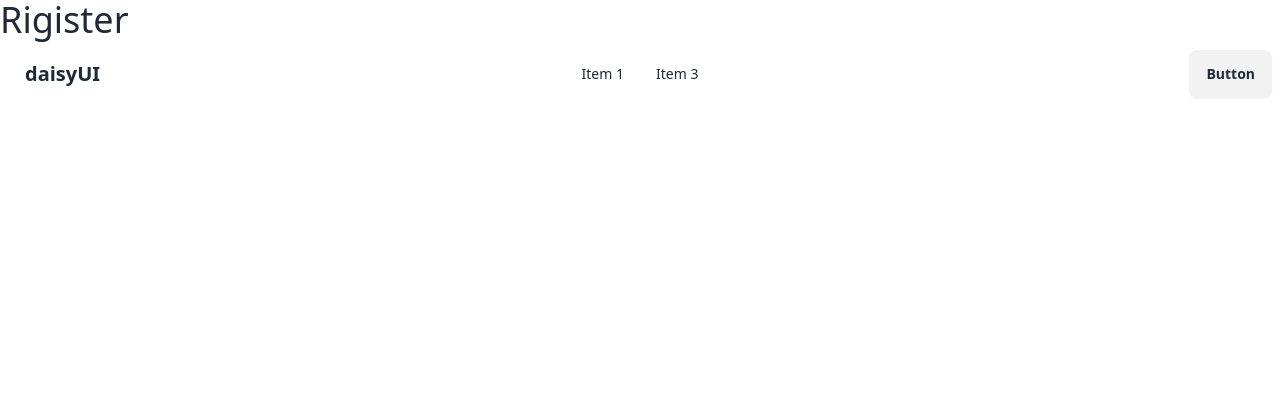
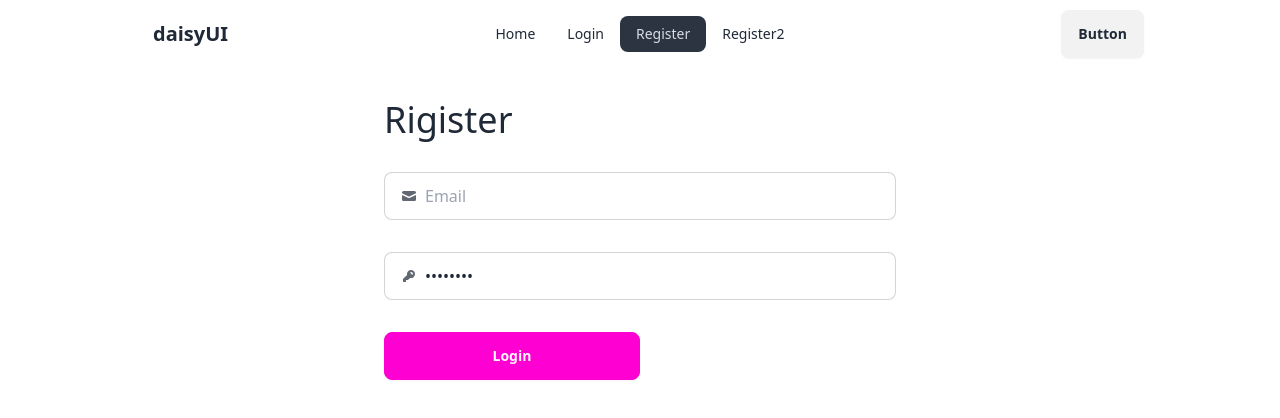
Before and after one commit to Hasan1971f/email-password-auth, a React (Vite) app: page /register in a window 1280 px wide. Shown: the top 418 px of the page. Built offline with nearby package versions, Linux system fonts and the light colour scheme.

Commit message:
added a  register form and get email data

```diff
--- a/src/Components/Header/Header.jsx
+++ b/src/Components/Header/Header.jsx
@@ -1,10 +1,14 @@
+import { NavLink } from "react-router-dom";
 
 
 const Header = () => {
 
     const links = <>
-        <li><a>Item 1</a></li>
-        <li><a>Item 3</a></li>
+        <li><NavLink to="/">Home</NavLink></li>
+        <li><NavLink to="/login">Login</NavLink></li>
+        <li><NavLink to="/register">Register</NavLink></li>
+        <li><NavLink to="/register2">Register2</NavLink></li>
+
     </>
 
     return (
--- a/src/Components/Regeter/Regester.jsx
+++ b/src/Components/Regeter/Regester.jsx
@@ -1,8 +1,44 @@
 
 const Regester = () => {
+
+    const handleRegister = (event)=>{
+      event.preventDefault()
+      console.log(event.target.email.value)
+    }
+
     return (
-        <div>
-            <h2 className="text-4xl">Rigister</h2>
+        <div className="max-w-lg mx-auto">
+            <h2 className="text-4xl my-8">Rigister</h2>
+            <form onSubmit={handleRegister}>
+                <label className="input input-bordered flex items-center gap-2 my-8">
+                    <svg
+                        xmlns="http://www.w3.org/2000/svg"
+                        viewBox="0 0 16 16"
+                        fill="currentColor"
+                        className="h-4 w-4 opacity-70">
+                        <path
+                            d="M2.5 3A1.5 1.5 0 0 0 1 4.5v.793c.026.009.051.02.076.032L7.674 8.51c.206.1.446.1.652 0l6.598-3.185A.755.755 0 0 1 15 5.293V4.5A1.5 1.5 0 0 0 13.5 3h-11Z" />
+                        <path
+                            d="M15 6.954 8.978 9.86a2.25 2.25 0 0 1-1.956 0L1 6.954V11.5A1.5 1.5 0 0 0 2.5 13h11a1.5 1.5 0 0 0 1.5-1.5V6.954Z" />
+                    </svg>
+                    <input type="email" name="email" className="grow" placeholder="Email" />
+                </label>
+                <label className="input input-bordered flex items-center gap-2 ">
+                    <svg
+                        xmlns="http://www.w3.org/2000/svg"
+                        viewBox="0 0 16 16"
+                        fill="currentColor"
+                        className="h-4 w-4 opacity-70">
+                        <path
+                            fillRule="evenodd"
+                            d="M14 6a4 4 0 0 1-4.899 3.899l-1.955 1.955a.5.5 0 0 1-.353.146H5v1.5a.5.5 0 0 1-.5.5h-2a.5.5 0 0 1-.5-.5v-2.293a.5.5 0 0 1 .146-.353l3.955-3.955A4 4 0 1 1 14 6Zm-4-2a.75.75 0 0 0 0 1.5.5.5 0 0 1 .5.5.75.75 0 0 0 1.5 0 2 2 0 0 0-2-2Z"
+                            clipRule="evenodd" />
+                    </svg>
+                    <input type="password" className="grow" value="password" />
+                </label>
+                <button className="btn btn-secondary btn-wide my-8">Login</button>
+            </form>
+
         </div>
     );
 };
--- a/src/layout/Main.jsx
+++ b/src/layout/Main.jsx
@@ -4,9 +4,10 @@
 
 const Main = () => {
     return (
-        <div>
+        <div className="max-w-5xl mx-auto">
+           <Header></Header>
             <Outlet></Outlet>
-            <Header></Header>
+
         </div>
     );
 };
```
